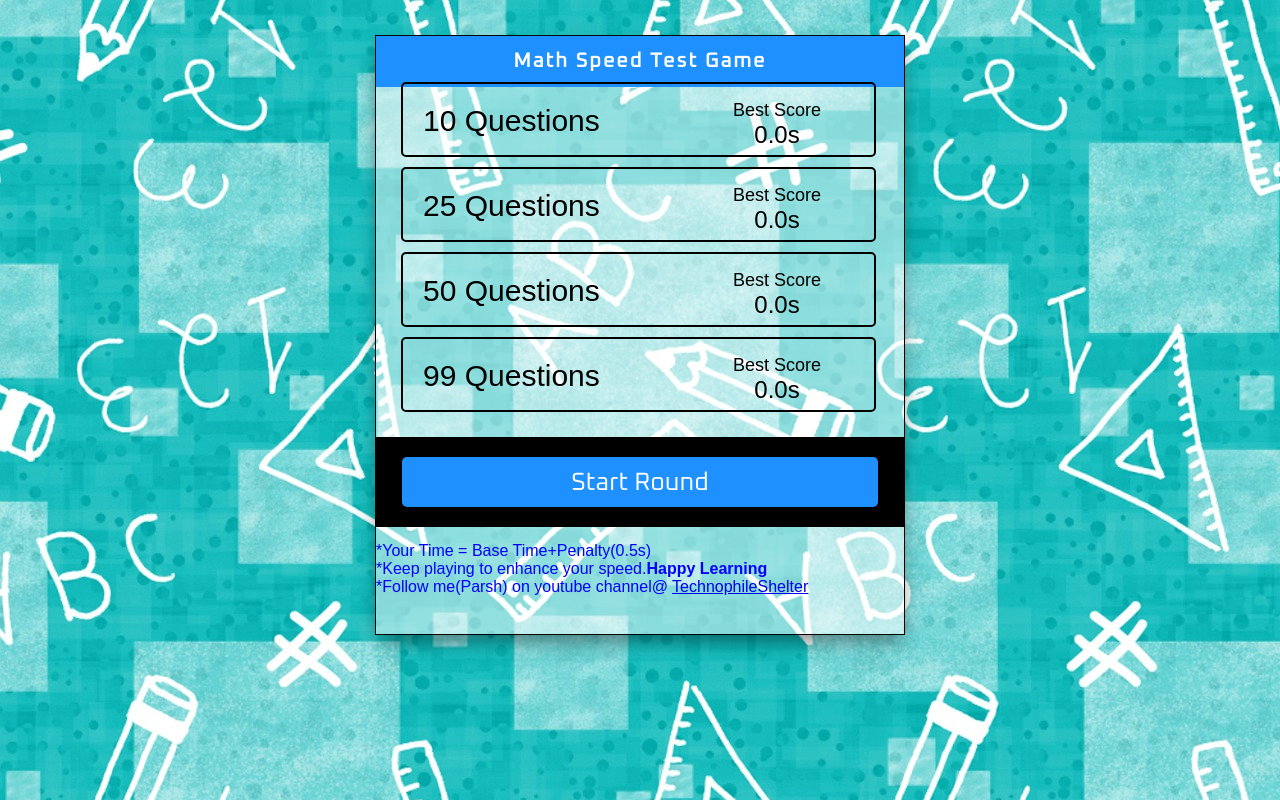
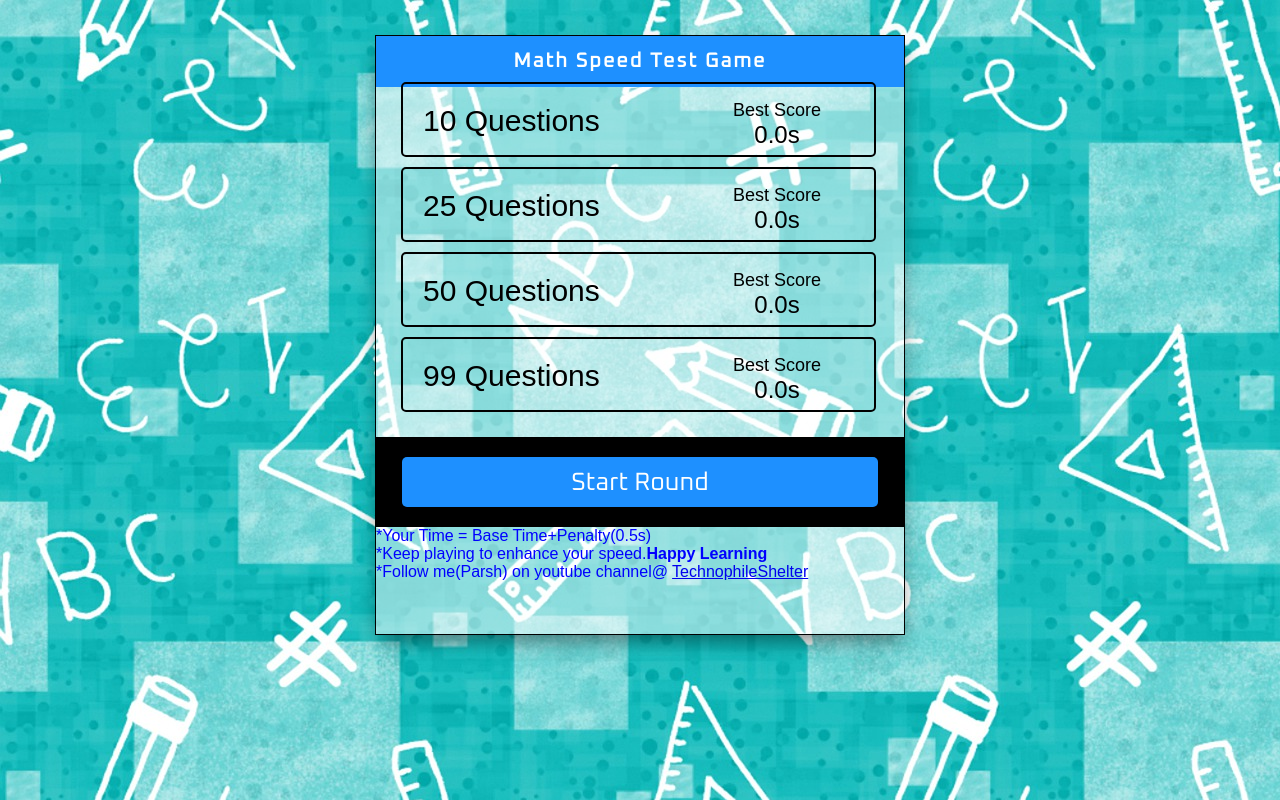
Before and after one commit to parshverma/parshverma.github.io, a plain HTML site: page index.html in a window 1280 px wide. Drawn offline with Linux system fonts and the light colour scheme; a web font is replaced by a local one.

Commit message:
Updated top margin for rules

```diff
--- a/style.css
+++ b/style.css
@@ -30,7 +30,7 @@ body {
 
 #rules{
   color: blue;
-  margin-top: 180px;;
+  margin-top: 165px;;
 }
 
 .game-container {
```
